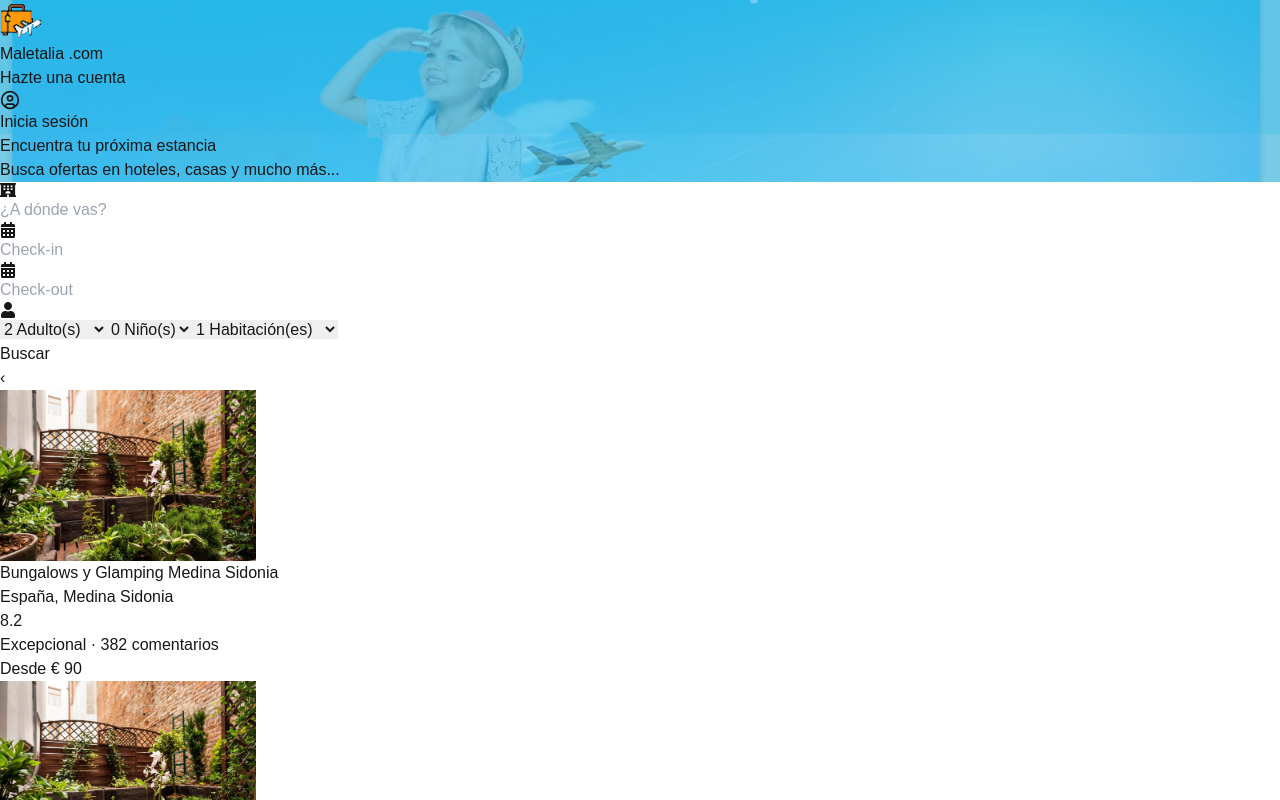
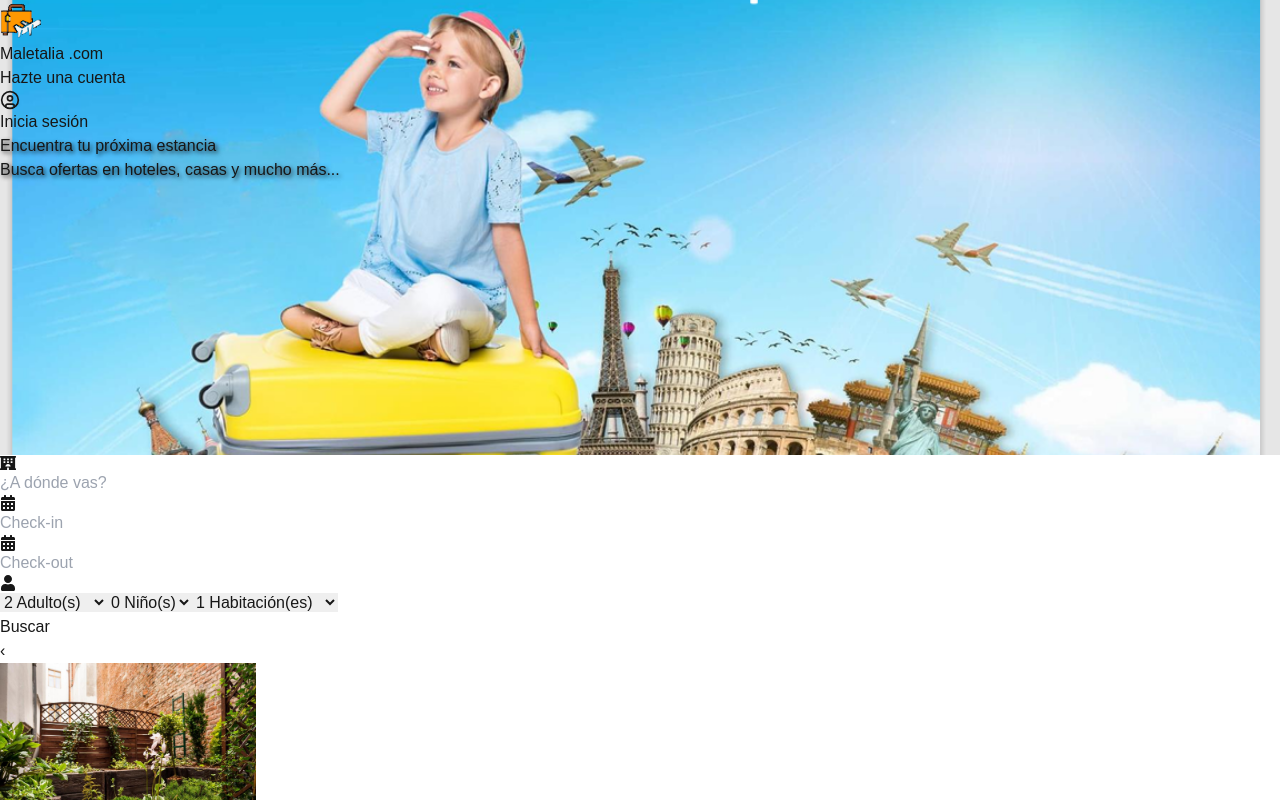
Before and after one commit to DocMind1/MeletaliaPlatform, a Next.js app: page / in a window 1280 px wide. Shown: the top 800 px of the page. Built offline with nearby package versions, Linux system fonts and the light colour scheme.

Commit message:
color de fondo header 3'

```diff
--- a/src/app/components/Header.tsx
+++ b/src/app/components/Header.tsx
@@ -6,16 +6,17 @@ import { UserCircle } from "lucide-react";
 const Header: React.FC = () => {
   return (
     <header
-      className="relative bg-cover bg-center shadow-md text-white"
+      className="relative text-white shadow-md bg-center bg-no-repeat"
       style={{
         backgroundImage: "url('/images/header.png')",
-        backgroundSize: "100% 455px",
-        backgroundColor: "#2ebae8"
+        backgroundSize: "100% auto", // La imagen se adapta proporcionalmente al ancho del contenedor
+        backgroundColor: "#123456", // Reemplaza este color por el de los bordes de tu imagen
+        minHeight: "455px", // Altura mínima basada en el tamaño original de la imagen
       }}
     >
-      <div className="container mx-auto flex flex-col sm:flex-row items-center justify-between px-6 py-4 bg-opacity-80" style={{ backgroundColor: "rgba(46, 186, 232, 0.7)" }}>
+      <div className="container mx-auto flex flex-col sm:flex-row items-center justify-between px-6 py-4">
         {/* Logo */}
-        <Link href="/" className="text-2xl font-bold flex items-center gap-2 mb-4 sm:mb-0">
+        <Link href="/" className="flex items-center gap-2 mb-4 sm:mb-0">
           <Image
             src="/images/logo.png"
             alt="Logo"
@@ -23,21 +24,21 @@ const Header: React.FC = () => {
             height={42}
             className="object-contain"
           />
-          <span className="text-white drop-shadow-lg">Maletalia </span>
-          <span className="text-blue-300 drop-shadow-lg">.com</span>
+          <span className="text-2xl font-bold drop-shadow-md">Maletalia </span>
+          <span className="text-blue-300 text-2xl font-bold drop-shadow-md">.com</span>
         </Link>
 
         {/* Opciones de usuario */}
         <div className="flex items-center gap-4">
           <Link
             href="/registro"
-            className="bg-white text-blue-900 px-4 py-2 rounded-lg font-medium shadow-md hover:bg-gray-200"
+            className="bg-white text-blue-900 px-4 py-2 rounded-lg font-medium hover:bg-gray-200 shadow-md"
           >
             Hazte una cuenta
           </Link>
           <Link
             href="/login"
-            className="border border-white px-4 py-2 rounded-lg font-medium shadow-md hover:bg-white hover:text-blue-900 flex items-center gap-2"
+            className="border border-white px-4 py-2 rounded-lg font-medium hover:bg-white hover:text-blue-900 flex items-center gap-2 shadow-md"
           >
             <UserCircle size={20} /> Inicia sesión
           </Link>
@@ -45,9 +46,16 @@ const Header: React.FC = () => {
       </div>
 
       {/* Hero Section */}
-      <div className="text-white text-center py-10 bg-opacity-70" style={{ backgroundColor: "rgba(46, 186, 232, 0.6)" }}>
-        <h1 className="text-3xl md:text-4xl font-bold drop-shadow-md">Encuentra tu próxima estancia</h1>
-        <p className="text-base md:text-lg mt-2 drop-shadow-md">Busca ofertas en hoteles, casas y mucho más...</p>
+      <div
+        className="text-center py-10"
+        style={{ textShadow: "2px 2px 4px rgba(0, 0, 0, 0.8)" }}
+      >
+        <h1 className="text-3xl md:text-4xl font-bold">
+          Encuentra tu próxima estancia
+        </h1>
+        <p className="text-base md:text-lg mt-2">
+          Busca ofertas en hoteles, casas y mucho más...
+        </p>
       </div>
     </header>
   );
```
